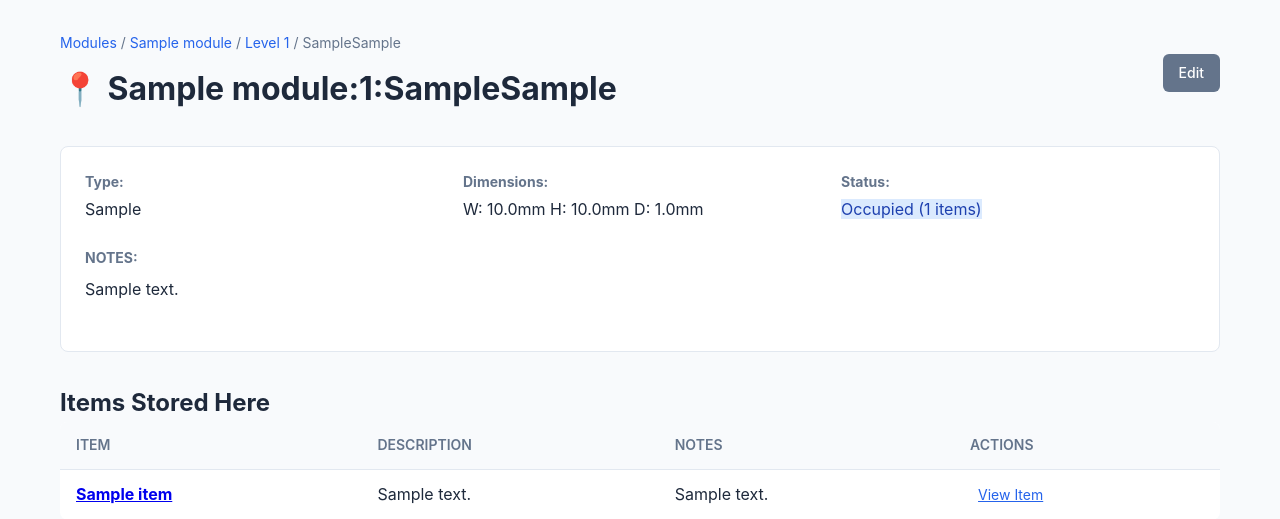
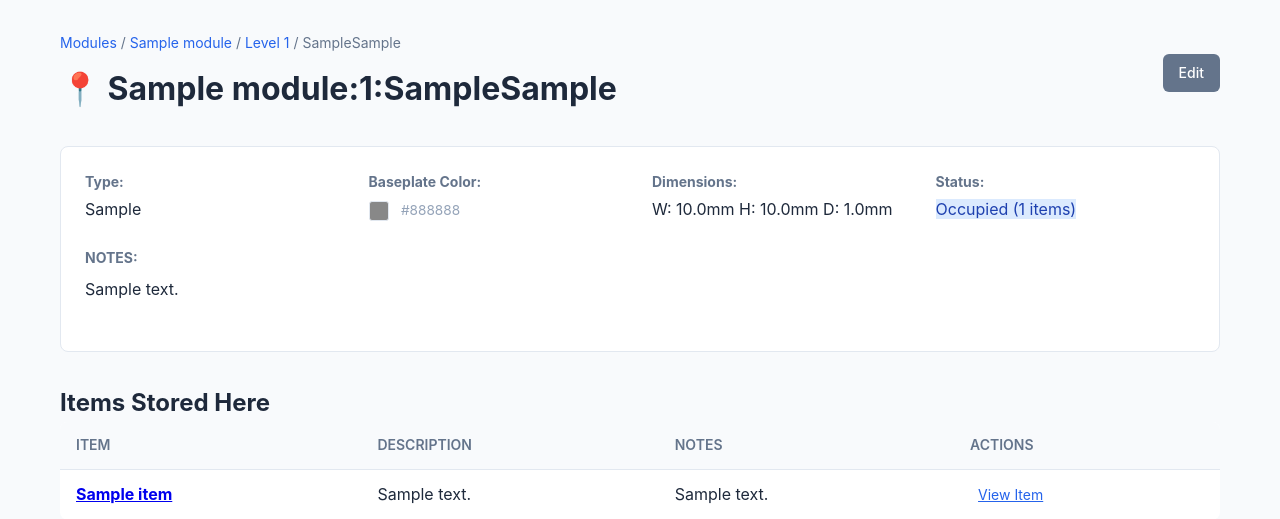
Before and after one commit to ndemarco/workshop-inventory, a Flask app: page /locations/1 in a window 1280 px wide. Shown: the part 71-590 px from the top of the page. Run offline with Flask 3, Linux system fonts and the light colour scheme; tables that the repository leaves empty hold one stand-in row (values such as "Sample post").

Commit message:
Add baseplate color picker feature for locations
- Add color field to Location model (stores hex color code)
- Update location routes to handle color field on create/edit
- Add color picker input to location edit form
- Display color swatches in location list and detail views
- Show location colors as background in level grid view
- Add CSS styling for color swatches
- Update labels and help text to reference 'baseplate color' for Gridfinity use case

```diff
--- a/inventory-system/backend/app/models.py
+++ b/inventory-system/backend/app/models.py
@@ -90,6 +90,8 @@ class Location(db.Model):
     width_mm = db.Column(db.Float)
     height_mm = db.Column(db.Float)
     depth_mm = db.Column(db.Float)
+    # Visual color for the bin/location (HEX, e.g. #ff0000)
+    color = db.Column(db.String(7), default='#FFFFFF')
     notes = db.Column(db.Text)
 
     created_at = db.Column(db.DateTime, default=datetime.utcnow)
@@ -122,6 +124,7 @@ class Location(db.Model):
             'row': self.row,
             'column': self.column,
             'full_address': self.full_address(),
+            'color': self.color,
             'location_type': self.location_type,
             'dimensions': {
                 'width_mm': self.width_mm,
--- a/inventory-system/backend/app/routes/locations.py
+++ b/inventory-system/backend/app/routes/locations.py
@@ -60,6 +60,10 @@ def edit_location(location_id):
         location.width_mm = request.form.get('width_mm', type=float)
         location.height_mm = request.form.get('height_mm', type=float)
         location.depth_mm = request.form.get('depth_mm', type=float)
+        # Color (hex string like #RRGGBB)
+        color_val = request.form.get('color')
+        if color_val:
+            location.color = color_val
         location.notes = request.form.get('notes')
 
         db.session.commit()
--- a/inventory-system/frontend/static/css/style.css
+++ b/inventory-system/frontend/static/css/style.css
@@ -398,6 +398,22 @@ body {
 .level-actions {
     display: flex;
     gap: 0.5rem;
+}
+
+/* Color swatches for locations */
+.color-swatch {
+    display: inline-block;
+    width: 20px;
+    height: 20px;
+    border-radius: 3px;
+    border: 1px solid var(--border-color);
+    vertical-align: middle;
+    margin-right: 0.5rem;
+}
+
+.text-muted {
+    color: var(--text-muted);
+    font-size: 0.85rem;
 }
 
 .level-info {
--- a/inventory-system/frontend/templates/levels/view.html
+++ b/inventory-system/frontend/templates/levels/view.html
@@ -48,7 +48,7 @@
                 {% for col in range(1, level.columns + 1) %}
                 {% set col_str = col|string %}
                 {% set location = location_grid.get(row[0], {}).get(col_str) %}
-                <td class="grid-cell {% if location and location.item_locations %}occupied{% else %}empty{% endif %}">
+                <td class="grid-cell {% if location and location.item_locations %}occupied{% else %}empty{% endif %}" {% if location and location.color %}style="background-color: {{ location.color }};"{% endif %}>
                     {% if location %}
                     <a href="{{ url_for('locations.view_location', location_id=location.id) }}" class="location-link">
                         <div class="location-address">{{ row[0] }}{{ col }}</div>
--- a/inventory-system/frontend/templates/locations/form.html
+++ b/inventory-system/frontend/templates/locations/form.html
@@ -21,6 +21,12 @@
             <option value="bulk_storage">
         </datalist>
         <small>Type of storage location</small>
+    </div>
+
+    <div class="form-group">
+        <label for="color">Baseplate Color</label>
+        <input type="color" id="color" name="color" value="{{ location.color or '#ffffff' }}">
+        <small>Pick a color to match your bin/baseplate for visual identification (e.g., Gridfinity baseplate color)</small>
     </div>
 
     <h3>Dimensions (optional)</h3>
--- a/inventory-system/frontend/templates/locations/list.html
+++ b/inventory-system/frontend/templates/locations/list.html
@@ -34,6 +34,7 @@
     <thead>
         <tr>
             <th>Location</th>
+            <th title="Baseplate/Bin Color">Color</th>
             <th>Module</th>
             <th>Level</th>
             <th>Type</th>
@@ -45,6 +46,10 @@
         {% for location in locations %}
         <tr>
             <td><strong>{{ location.full_address() }}</strong></td>
+            <td>
+                <span class="color-swatch" style="background-color: {{ location.color or '#ffffff' }}" title="{{ location.color or '' }}"></span>
+                <small class="text-muted">{{ location.color or '' }}</small>
+            </td>
             <td>{{ location.level.module.name if location.level and location.level.module else '-' }}</td>
             <td>Level {{ location.level.level_number if location.level else '-' }}</td>
             <td>{{ location.location_type }}</td>
--- a/inventory-system/frontend/templates/locations/view.html
+++ b/inventory-system/frontend/templates/locations/view.html
@@ -23,6 +23,14 @@
         <div class="detail-item">
             <strong>Type:</strong>
             <span>{{ location.location_type }}</span>
+        </div>
+
+        <div class="detail-item">
+            <strong>Baseplate Color:</strong>
+            <span>
+                <span class="color-swatch" style="background-color: {{ location.color or '#ffffff' }};"></span>
+                <small class="text-muted">{{ location.color or '' }}</small>
+            </span>
         </div>
 
         {% if location.width_mm or location.height_mm or location.depth_mm %}
```
